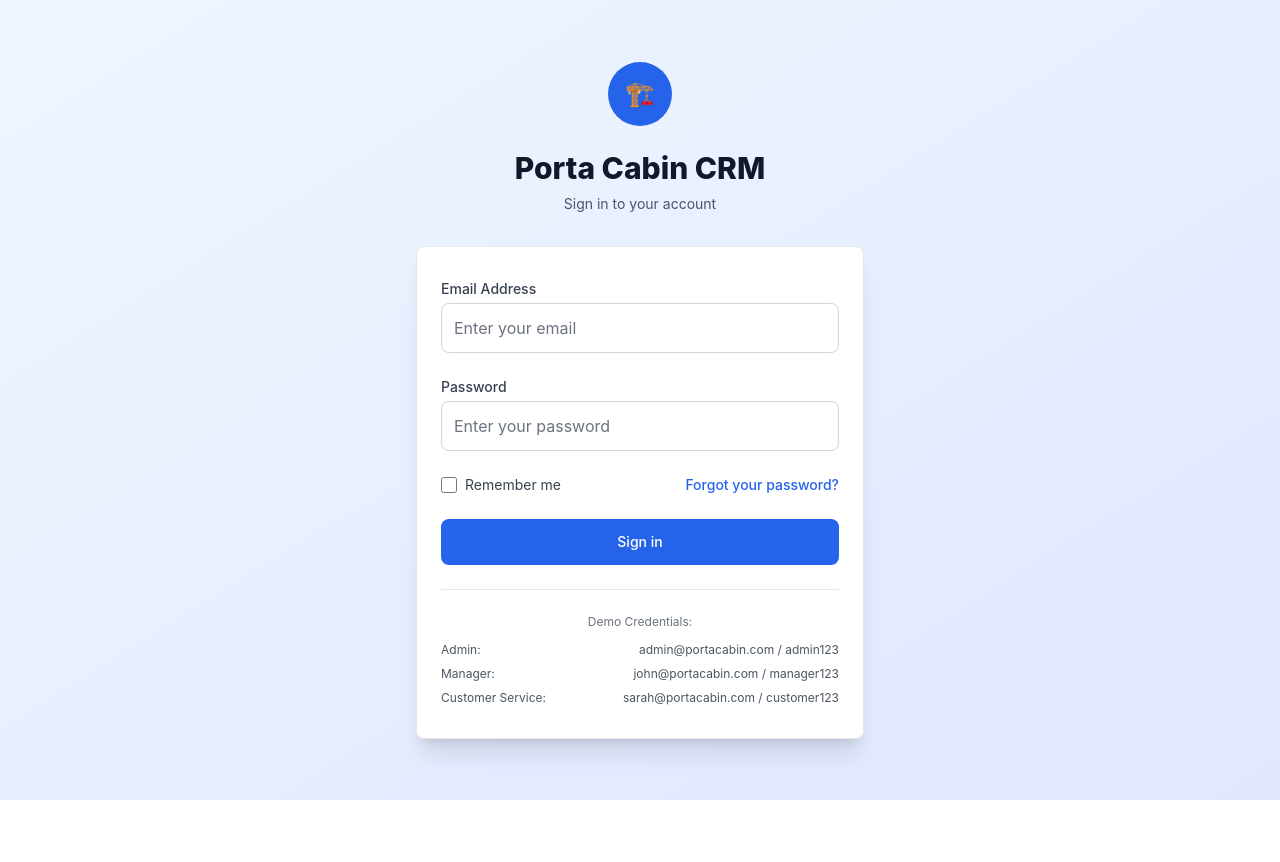
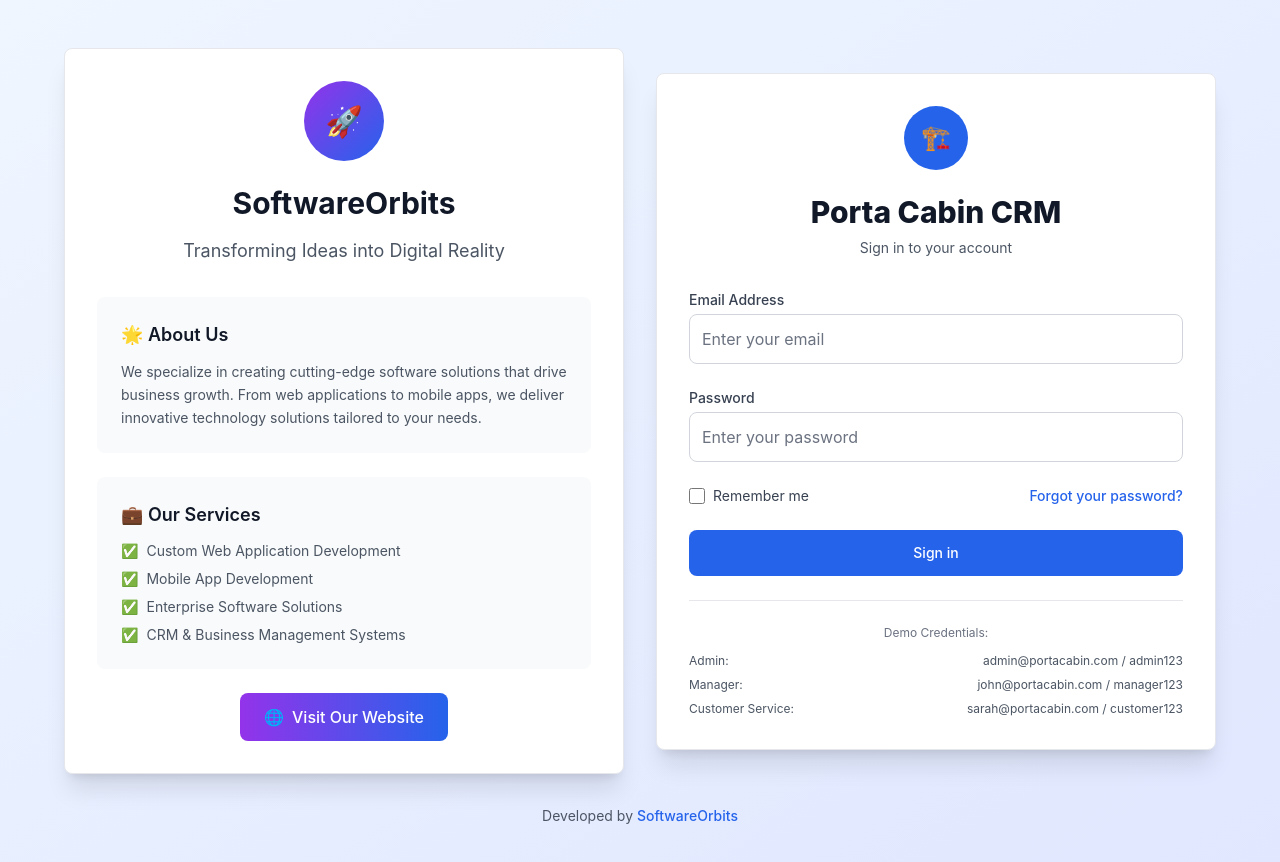
Before and after one commit to softwareOrbits/porta-cabin-crm, a React (Vite) app: page /login in a window 1280 px wide. Shown: the top 862 px of the page. Before the commit the page ends 800 px from the top, so only its background shows below. Built offline with nearby package versions, Linux system fonts and the light colour scheme.

Commit message:
Enhance login page design and add Footer component
Co-authored-by: dev.hamzaasif0987 <dev.hamzaasif0987@gmail.com>

```diff
--- /dev/null
+++ b/src/components/Layout/Footer.jsx
@@ -0,0 +1,19 @@
+export default function Footer() {
+  return (
+    <footer className="bg-white dark:bg-gray-800 border-t border-gray-200 dark:border-gray-700 py-4 px-6">
+      <div className="text-center">
+        <p className="text-sm text-gray-600 dark:text-gray-400">
+          Developed by{' '}
+          <a
+            href="https://softwareorbits.com"
+            target="_blank"
+            rel="noopener noreferrer"
+            className="text-blue-600 dark:text-blue-400 hover:text-blue-700 dark:hover:text-blue-300 font-medium transition-colors"
+          >
+            SoftwareOrbits
+          </a>
+        </p>
+      </div>
+    </footer>
+  );
+}
--- a/src/components/Layout/Layout.jsx
+++ b/src/components/Layout/Layout.jsx
@@ -1,6 +1,7 @@
 import { useState, useEffect } from 'react';
 import Sidebar from './Sidebar';
 import Header from './Header';
+import Footer from './Footer';
 
 export default function Layout({ children, title }) {
   const [collapsed, setCollapsed] = useState(false);
@@ -36,6 +37,7 @@ export default function Layout({ children, title }) {
         <main className="flex-1 overflow-auto p-6">
           {children}
         </main>
+        <Footer />
       </div>
     </div>
   );
--- a/src/pages/Login.jsx
+++ b/src/pages/Login.jsx
@@ -70,9 +70,72 @@ export default function Login() {
 
   return (
     <div className="min-h-screen bg-gradient-to-br from-blue-50 to-indigo-100 dark:from-gray-900 dark:to-gray-800 flex items-center justify-center py-12 px-4 sm:px-6 lg:px-8">
-      <div className="max-w-md w-full space-y-8">
+      <div className="max-w-6xl w-full">
+        <div className="grid grid-cols-1 lg:grid-cols-2 gap-8 items-center">
+          {/* Left Column - SoftwareOrbits Branding */}
+          <div className="bg-white dark:bg-gray-800 p-8 rounded-lg shadow-xl border border-gray-200 dark:border-gray-700">
+            <div className="text-center">
+              <div className="mx-auto h-20 w-20 bg-gradient-to-br from-purple-600 to-blue-600 rounded-full flex items-center justify-center mb-6">
+                <span className="text-white text-3xl font-bold">🚀</span>
+              </div>
+              <h1 className="text-3xl font-bold text-gray-900 dark:text-white mb-4">
+                SoftwareOrbits
+              </h1>
+              <p className="text-lg text-gray-600 dark:text-gray-300 mb-8">
+                Transforming Ideas into Digital Reality
+              </p>
+            </div>
+
+            <div className="space-y-6">
+              <div className="bg-gray-50 dark:bg-gray-700 p-6 rounded-lg">
+                <h3 className="text-lg font-semibold text-gray-900 dark:text-white mb-3">🌟 About Us</h3>
+                <p className="text-gray-600 dark:text-gray-300 text-sm leading-relaxed">
+                  We specialize in creating cutting-edge software solutions that drive business growth.
+                  From web applications to mobile apps, we deliver innovative technology solutions
+                  tailored to your needs.
+                </p>
+              </div>
+
+              <div className="bg-gray-50 dark:bg-gray-700 p-6 rounded-lg">
+                <h3 className="text-lg font-semibold text-gray-900 dark:text-white mb-3">💼 Our Services</h3>
+                <ul className="text-gray-600 dark:text-gray-300 text-sm space-y-2">
+                  <li className="flex items-center">
+                    <span className="mr-2">✅</span>
+                    Custom Web Application Development
+                  </li>
+                  <li className="flex items-center">
+                    <span className="mr-2">✅</span>
+                    Mobile App Development
+                  </li>
+                  <li className="flex items-center">
+                    <span className="mr-2">✅</span>
+                    Enterprise Software Solutions
+                  </li>
+                  <li className="flex items-center">
+                    <span className="mr-2">✅</span>
+                    CRM & Business Management Systems
+                  </li>
+                </ul>
+              </div>
+
+              <div className="text-center">
+                <a
+                  href="https://softwareorbits.com"
+                  target="_blank"
+                  rel="noopener noreferrer"
+                  className="inline-flex items-center px-6 py-3 bg-gradient-to-r from-purple-600 to-blue-600 text-white font-medium rounded-lg hover:from-purple-700 hover:to-blue-700 transition-all duration-200 transform hover:scale-105"
+                >
+                  <span className="mr-2">🌐</span>
+                  Visit Our Website
+                </a>
+              </div>
+            </div>
+          </div>
+
+          {/* Right Column - Login Form */}
+          <div className="bg-white dark:bg-gray-800 p-8 rounded-lg shadow-xl border border-gray-200 dark:border-gray-700">
             {/* Logo and Header */}
-        <div className="text-center">
+            <div className="text-center mb-8">
               <div className="mx-auto h-16 w-16 bg-blue-600 rounded-full flex items-center justify-center">
                 <span className="text-white text-2xl font-bold">🏗️</span>
               </div>
@@ -84,8 +147,6 @@ export default function Login() {
               </p>
             </div>
 
-        {/* Login Form */}
-        <div className="bg-white dark:bg-gray-800 py-8 px-6 shadow-xl rounded-lg border border-gray-200 dark:border-gray-700">
             <form className="space-y-6" onSubmit={handleSubmit}>
               {error && (
                 <div className="bg-red-50 dark:bg-red-900/50 border border-red-200 dark:border-red-800 text-red-700 dark:text-red-300 px-4 py-3 rounded-lg">
@@ -194,6 +255,22 @@ export default function Login() {
             </div>
           </div>
         </div>
+
+        {/* Footer with SoftwareOrbits branding for login page */}
+        <div className="mt-8 text-center">
+          <p className="text-sm text-gray-600 dark:text-gray-400">
+            Developed by{' '}
+            <a
+              href="https://softwareorbits.com"
+              target="_blank"
+              rel="noopener noreferrer"
+              className="text-blue-600 dark:text-blue-400 hover:text-blue-700 dark:hover:text-blue-300 font-medium transition-colors"
+            >
+              SoftwareOrbits
+            </a>
+          </p>
+        </div>
+      </div>
     </div>
   );
 }
```
Lines whose indentation alone changed are shown as unchanged.
